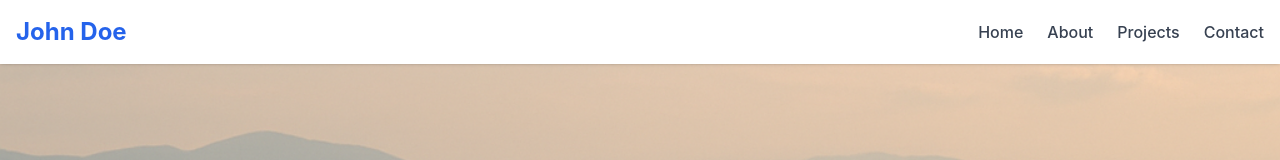
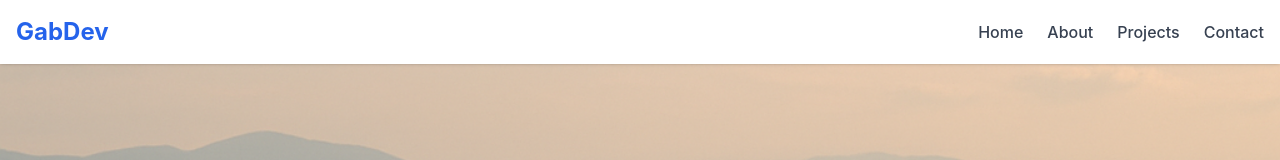
Before and after one commit to guillermogabion/portfolio, a React (Create React App) app: page / in a window 1280 px wide. Shown: the top 160 px of the page. Built offline with nearby package versions, Linux system fonts and the light colour scheme.

Commit message:
add sven-address

```diff
--- a/src/components/Header.tsx
+++ b/src/components/Header.tsx
@@ -22,7 +22,7 @@ function Header() {
   return (
     <header className="bg-white shadow sticky top-0 z-50">
       <div className="max-w-7xl mx-auto px-4 py-4 flex items-center justify-between">
-        <div className="text-2xl font-bold text-blue-600">John Doe</div>
+        <div className="text-2xl font-bold text-blue-600">GabDev</div>
         <nav className="space-x-6 hidden md:flex">
           <a href="#home" className="text-gray-700 hover:text-blue-600 font-medium">Home</a>
           <a href="#about" className="text-gray-700 hover:text-blue-600 font-medium">About</a>
```
